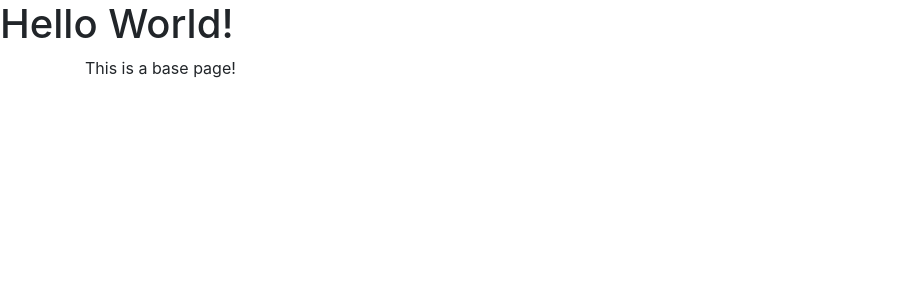
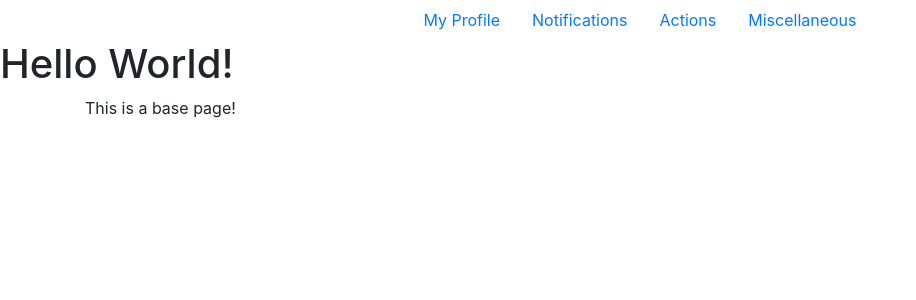
Before and after one commit to AndrewLapin95/athena, a Django app: template src/athena/templates/base.html in a window 1280 px wide. Shown: the top 300 px of the page, without its empty margins (0-916 px from the left). Run offline with Django 3.2, Linux system fonts and the light colour scheme; the template is opened without the code that fills it, so the values that code supplies are empty; some libraries are stand-ins or nearby versions.

Commit message:
Implemented basic navigation panel

```diff
--- a/src/athena/templates/base.html
+++ b/src/athena/templates/base.html
@@ -11,6 +11,20 @@
     <title>{% block head_title %}Replace this value{% endblock %} Athena</title>
   </head>
   <body>
+      <ul class="nav justify-content-center">
+          <li class="nav-item">
+            <a class="nav-link active" href="/profile">My Profile</a>
+          </li>
+          <li class="nav-item">
+            <a class="nav-link" href="/notifications">Notifications</a>
+          </li>
+          <li class="nav-item">
+            <a class="nav-link" href="/actions">Actions</a>
+          </li>
+          <li class="nav-item">
+              <a class="nav-link" href="/misc">Miscellaneous</a>
+            </li>
+        </ul>
 
         {% block content %}
           <h1>Hello World!</h1>
--- a/src/athena/urls.py
+++ b/src/athena/urls.py
@@ -20,5 +20,5 @@ from user.views import user_listview
 
 urlpatterns = [
     re_path(r'^admin/', admin.site.urls),
-    re_path(r'user/', user_listview),
+    re_path(r'profile/', user_listview),
 ]
```
Also changed, not shown: src/user/templates/user/user.html (+1 -7 lines). Lines whose indentation alone changed are shown as unchanged.
